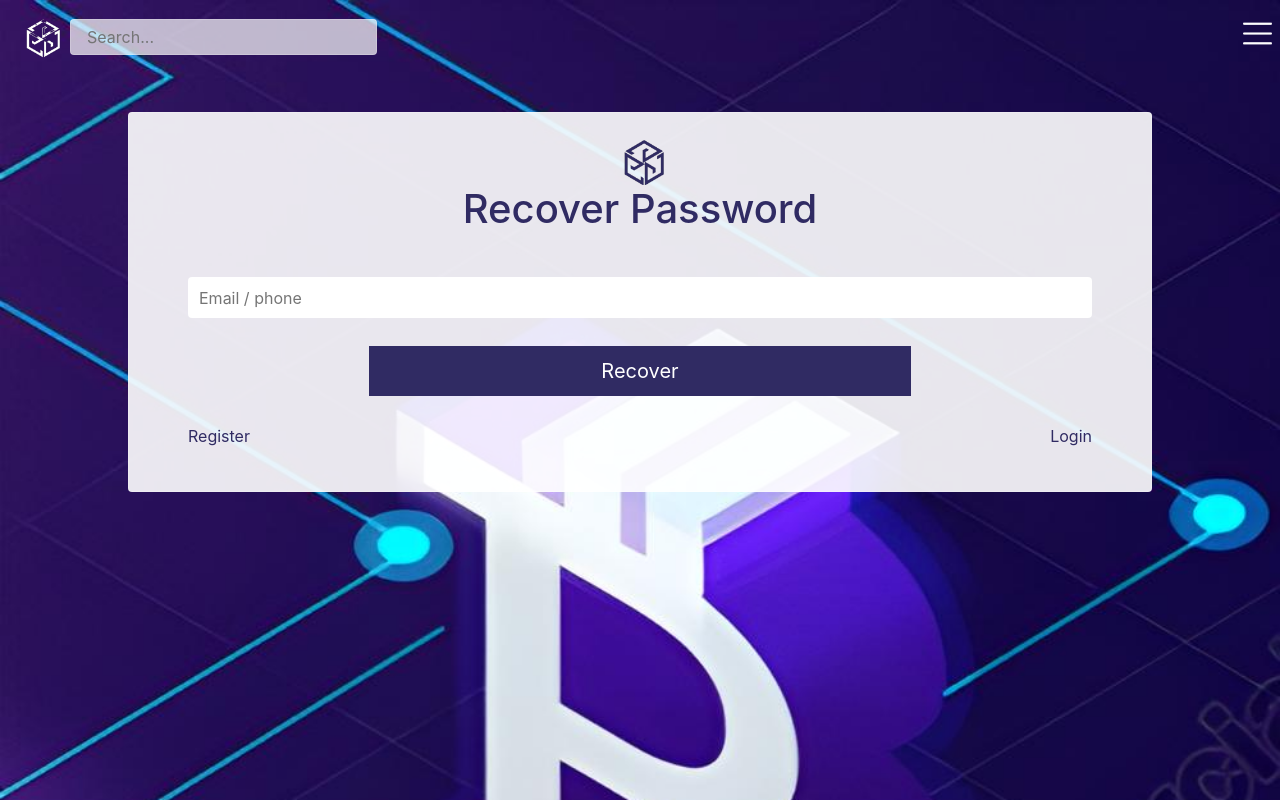
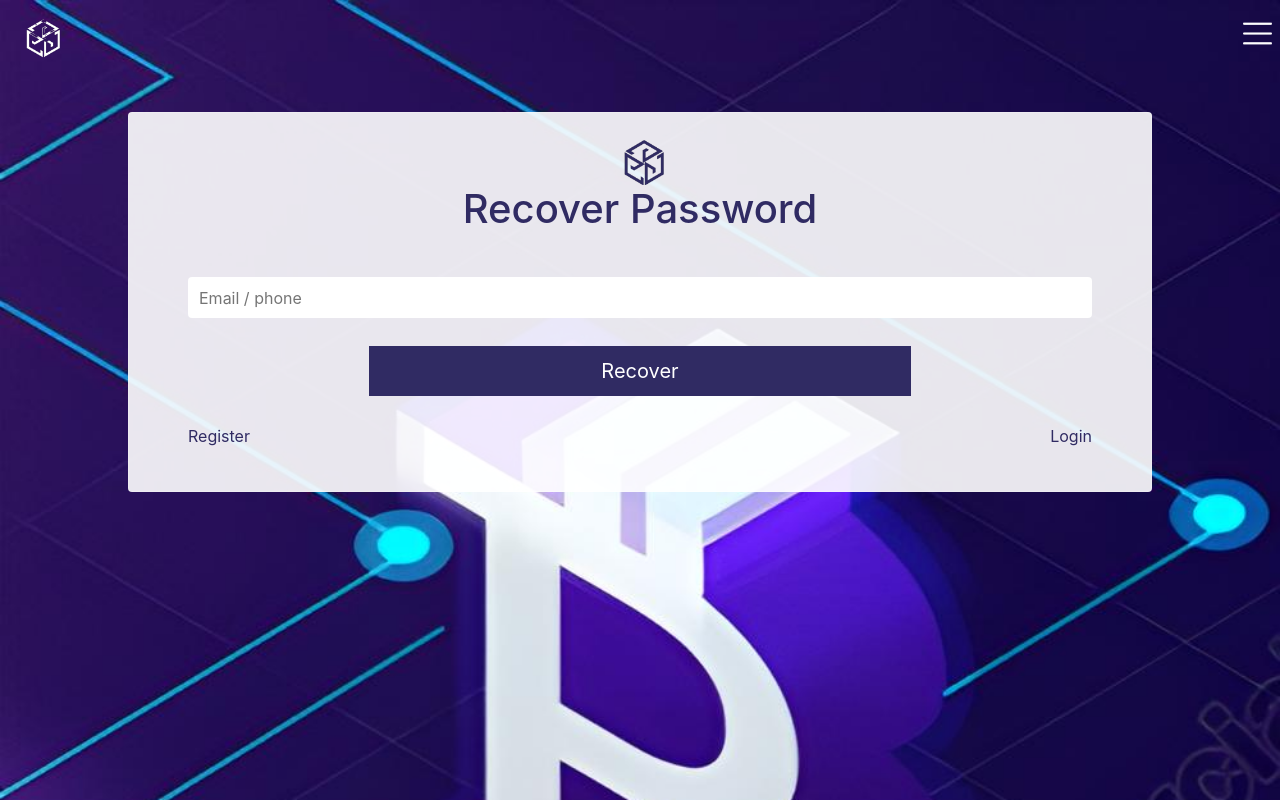
Before and after one commit to benf-le/kripto_exchange, a plain HTML site: page view/recover-password.html in a window 1280 px wide. Drawn offline with Linux system fonts and the light colour scheme.

Commit message:
Update recover-password.html

```diff
--- a/view/recover-password.html
+++ b/view/recover-password.html
@@ -53,7 +53,6 @@
                 <img src="/public/images/logo.png" alt="">
             </a>
 
-            <input type="text" placeholder="Search...">
         </div>
     </div>
     <div class="nav-bar-right">
```
